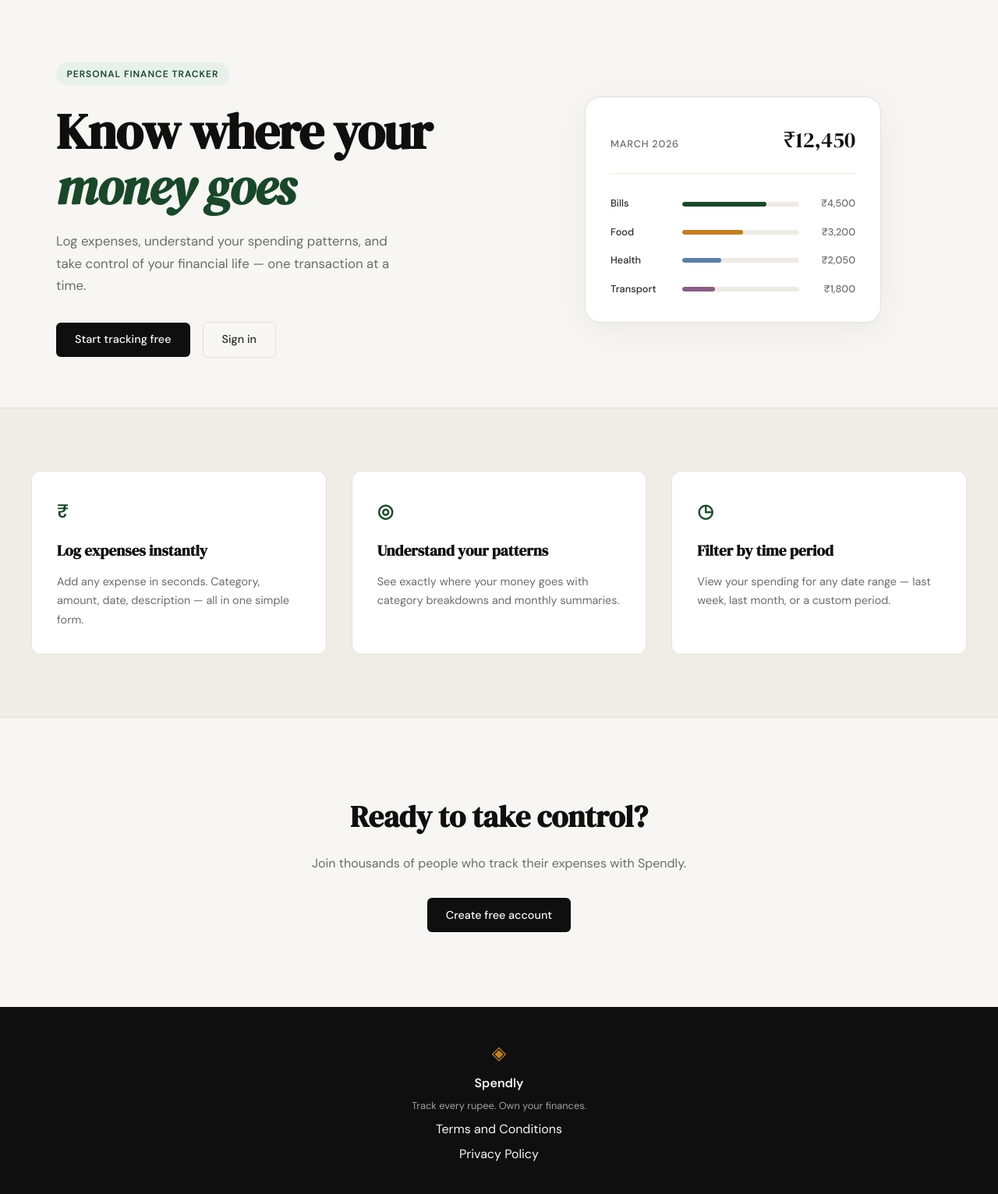
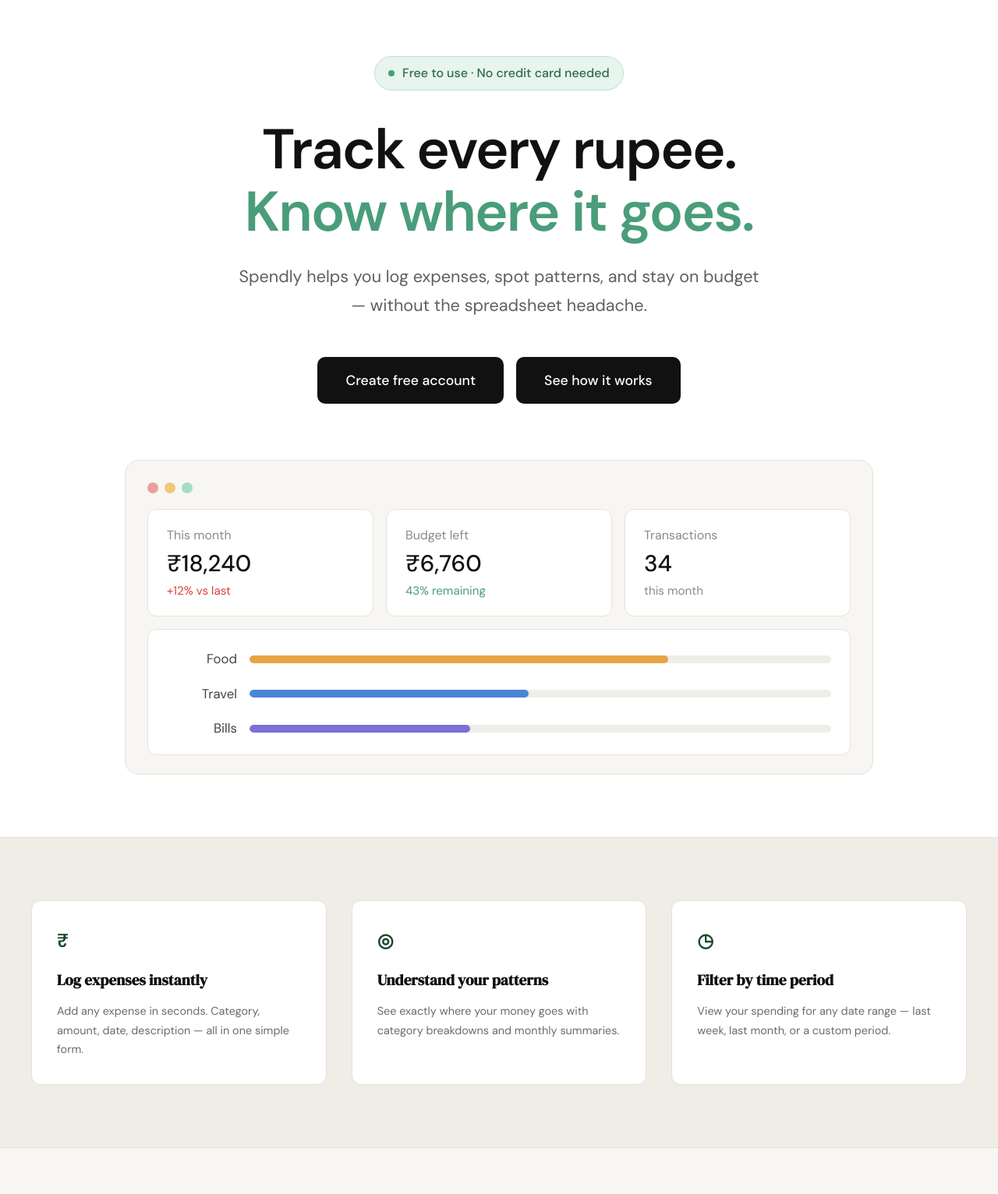
Before and after one commit to gcpprasad1994/spendly, a Flask app: page / in a window 1280 px wide. Shown: the part 61-1593 px from the top of the page at 78% size. Run offline with Flask 3, Linux system fonts and the light colour scheme.

Commit message:
landing: redesign hero section
Co-Authored-By: Claude Haiku 5.5 <noreply@anthropic.com>

```diff
--- /dev/null
+++ b/static/css/landing.css
@@ -0,0 +1,195 @@
+/* ------------------------------------------------------------------ */
+/* Landing hero                                                        */
+/* ------------------------------------------------------------------ */
+
+.lp-hero {
+    background: #ffffff;
+    padding: 4.5rem 2rem 5rem;
+    text-align: center;
+}
+
+.lp-hero-inner {
+    max-width: 960px;
+    margin: 0 auto;
+}
+
+.lp-hero-badge {
+    display: inline-flex;
+    align-items: center;
+    gap: 0.6rem;
+    background: #e8f4ee;
+    color: #2d6a4f;
+    border: 1px solid #bfe0cf;
+    font-size: 1rem;
+    font-weight: 500;
+    padding: 0.5rem 1.1rem;
+    border-radius: 999px;
+    margin-bottom: 2.25rem;
+}
+
+.lp-hero-badge-dot {
+    width: 8px;
+    height: 8px;
+    border-radius: 50%;
+    background: #4a9d7a;
+}
+
+.lp-hero-title {
+    font-family: var(--font-body);
+    font-size: clamp(2.75rem, 6vw, 4.5rem);
+    font-weight: 600;
+    line-height: 1.12;
+    letter-spacing: -0.025em;
+    color: #111111;
+    margin-bottom: 1.5rem;
+}
+
+.lp-hero-title-accent {
+    display: block;
+    color: #4a9d7a;
+}
+
+.lp-hero-subtitle {
+    font-size: clamp(1.1rem, 2vw, 1.35rem);
+    line-height: 1.7;
+    color: #5f5f5f;
+    max-width: 680px;
+    margin: 0 auto 3rem;
+}
+
+.lp-hero-actions {
+    display: flex;
+    flex-wrap: wrap;
+    justify-content: center;
+    gap: 1rem;
+    margin-bottom: 4.5rem;
+}
+
+.lp-hero-btn {
+    display: inline-block;
+    background: #111111;
+    color: #ffffff;
+    font-family: var(--font-body);
+    font-size: 1.1rem;
+    font-weight: 500;
+    padding: 1rem 2.25rem;
+    border-radius: 10px;
+    text-decoration: none;
+    transition: background 0.2s;
+}
+
+.lp-hero-btn:hover { background: #2d2d2d; }
+
+/* Dashboard preview */
+
+.lp-hero-window {
+    background: #f7f6f3;
+    border: 1px solid #e4e2dc;
+    border-radius: 18px;
+    padding: 1.75rem 1.75rem 1.5rem;
+    max-width: 1000px;
+    margin: 0 auto;
+    text-align: left;
+}
+
+.lp-hero-dots {
+    display: flex;
+    gap: 0.5rem;
+    margin-bottom: 1.25rem;
+}
+
+.lp-hero-dots span {
+    width: 14px;
+    height: 14px;
+    border-radius: 50%;
+}
+
+.lp-hero-dots span:nth-child(1) { background: #e8a09a; }
+.lp-hero-dots span:nth-child(2) { background: #f0c879; }
+.lp-hero-dots span:nth-child(3) { background: #a6dcc2; }
+
+.lp-hero-stats {
+    display: grid;
+    grid-template-columns: repeat(3, 1fr);
+    gap: 1rem;
+    margin-bottom: 1rem;
+}
+
+.lp-hero-stat,
+.lp-hero-breakdown {
+    background: #ffffff;
+    border: 1px solid #e4e2dc;
+    border-radius: 12px;
+}
+
+.lp-hero-stat {
+    padding: 1.25rem 1.5rem;
+}
+
+.lp-hero-stat-label {
+    display: block;
+    font-size: 1rem;
+    color: #8a8a8a;
+    margin-bottom: 0.35rem;
+}
+
+.lp-hero-stat-value {
+    display: block;
+    font-size: 1.85rem;
+    font-weight: 500;
+    color: #111111;
+    line-height: 1.2;
+}
+
+.lp-hero-stat-note {
+    display: block;
+    font-size: 0.95rem;
+    margin-top: 0.3rem;
+    color: #8a8a8a;
+}
+
+.lp-hero-stat-note-bad { color: #d64541; }
+.lp-hero-stat-note-good { color: #4a9d7a; }
+
+.lp-hero-breakdown {
+    padding: 1.5rem 1.5rem 1.25rem;
+    display: flex;
+    flex-direction: column;
+    gap: 1.1rem;
+}
+
+.lp-hero-row {
+    display: grid;
+    grid-template-columns: 90px 1fr;
+    align-items: center;
+    gap: 1rem;
+}
+
+.lp-hero-row-label {
+    font-size: 1.05rem;
+    color: #444444;
+    text-align: right;
+}
+
+.lp-hero-track {
+    height: 10px;
+    background: #efeee9;
+    border-radius: 999px;
+    overflow: hidden;
+}
+
+.lp-hero-fill {
+    display: block;
+    height: 100%;
+    border-radius: 999px;
+}
+
+.lp-hero-fill-food { width: 72%; background: #e6a444; }
+.lp-hero-fill-travel { width: 48%; background: #4a86d8; }
+.lp-hero-fill-bills { width: 38%; background: #7b6fd6; }
+
+@media (max-width: 640px) {
+    .lp-hero-stats { grid-template-columns: 1fr; }
+    .lp-hero-btn { width: 100%; text-align: center; }
+    .lp-hero-actions { margin-bottom: 3rem; }
+}
--- a/templates/landing.html
+++ b/templates/landing.html
@@ -2,59 +2,61 @@
 
 {% block title %}Spendly — Track Every Rupee{% endblock %}
 
+{% block head %}
+<link rel="stylesheet" href="{{ url_for('static', filename='css/landing.css') }}">
+{% endblock %}
+
 {% block content %}
 
-<section class="hero">
-    <div class="hero-inner">
-        <div class="hero-badge">Personal Finance Tracker</div>
-        <h1 class="hero-title">
-            Know where your<br>
-            <em>money goes</em>
+<section class="lp-hero">
+    <div class="lp-hero-inner">
+        <div class="lp-hero-badge">
+            <span class="lp-hero-badge-dot"></span>
+            Free to use · No credit card needed
+        </div>
+        <h1 class="lp-hero-title">
+            Track every rupee.
+            <span class="lp-hero-title-accent">Know where it goes.</span>
         </h1>
-        <p class="hero-subtitle">
-            Log expenses, understand your spending patterns,
-            and take control of your financial life —
-            one transaction at a time.
+        <p class="lp-hero-subtitle">
+            Spendly helps you log expenses, spot patterns, and stay
+            on budget — without the spreadsheet headache.
         </p>
-        <div class="hero-actions">
-            <a href="{{ url_for('register') }}" class="btn-primary">Start tracking free</a>
-            <a href="{{ url_for('login') }}" class="btn-ghost">Sign in</a>
+        <div class="lp-hero-actions">
+            <a href="{{ url_for('register') }}" class="lp-hero-btn">Create free account</a>
+            <a href="#features" class="lp-hero-btn">See how it works</a>
         </div>
-    </div>
-    <div class="hero-visual">
-        <div class="mock-card">
-            <div class="mock-card-header">
-                <span class="mock-label">March 2026</span>
-                <span class="mock-total">₹12,450</span>
+        <div class="lp-hero-window">
+            <div class="lp-hero-dots"><span></span><span></span><span></span></div>
+            <div class="lp-hero-stats">
+                <div class="lp-hero-stat">
+                    <span class="lp-hero-stat-label">This month</span>
+                    <span class="lp-hero-stat-value">₹18,240</span>
+                    <span class="lp-hero-stat-note lp-hero-stat-note-bad">+12% vs last</span>
+                </div>
+                <div class="lp-hero-stat">
+                    <span class="lp-hero-stat-label">Budget left</span>
+                    <span class="lp-hero-stat-value">₹6,760</span>
+                    <span class="lp-hero-stat-note lp-hero-stat-note-good">43% remaining</span>
+                </div>
+                <div class="lp-hero-stat">
+                    <span class="lp-hero-stat-label">Transactions</span>
+                    <span class="lp-hero-stat-value">34</span>
+                    <span class="lp-hero-stat-note">this month</span>
+                </div>
             </div>
-            <div class="mock-bars">
-                <div class="mock-bar-row">
-                    <span class="mock-cat">Bills</span>
-                    <div class="mock-bar-track">
-                        <div class="mock-bar" style="width: 72%"></div>
-                    </div>
-                    <span class="mock-amt">₹4,500</span>
+            <div class="lp-hero-breakdown">
+                <div class="lp-hero-row">
+                    <span class="lp-hero-row-label">Food</span>
+                    <div class="lp-hero-track"><span class="lp-hero-fill lp-hero-fill-food"></span></div>
                 </div>
-                <div class="mock-bar-row">
-                    <span class="mock-cat">Food</span>
-                    <div class="mock-bar-track">
-                        <div class="mock-bar mock-bar-2" style="width: 52%"></div>
-                    </div>
-                    <span class="mock-amt">₹3,200</span>
+                <div class="lp-hero-row">
+                    <span class="lp-hero-row-label">Travel</span>
+                    <div class="lp-hero-track"><span class="lp-hero-fill lp-hero-fill-travel"></span></div>
                 </div>
-                <div class="mock-bar-row">
-                    <span class="mock-cat">Health</span>
-                    <div class="mock-bar-track">
-                        <div class="mock-bar mock-bar-3" style="width: 33%"></div>
-                    </div>
-                    <span class="mock-amt">₹2,050</span>
-                </div>
-                <div class="mock-bar-row">
-                    <span class="mock-cat">Transport</span>
-                    <div class="mock-bar-track">
-                        <div class="mock-bar mock-bar-4" style="width: 28%"></div>
-                    </div>
-                    <span class="mock-amt">₹1,800</span>
+                <div class="lp-hero-row">
+                    <span class="lp-hero-row-label">Bills</span>
+                    <div class="lp-hero-track"><span class="lp-hero-fill lp-hero-fill-bills"></span></div>
                 </div>
             </div>
         </div>
```
